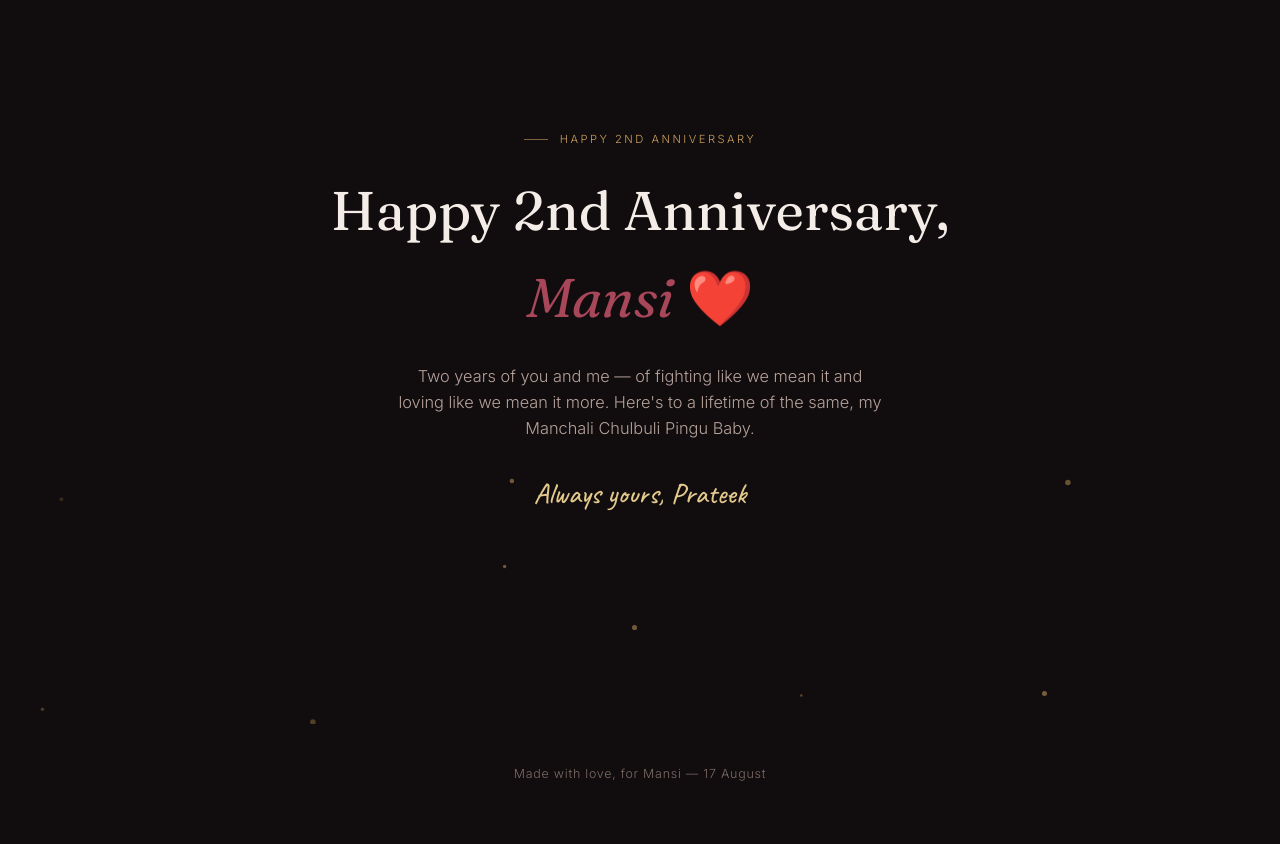
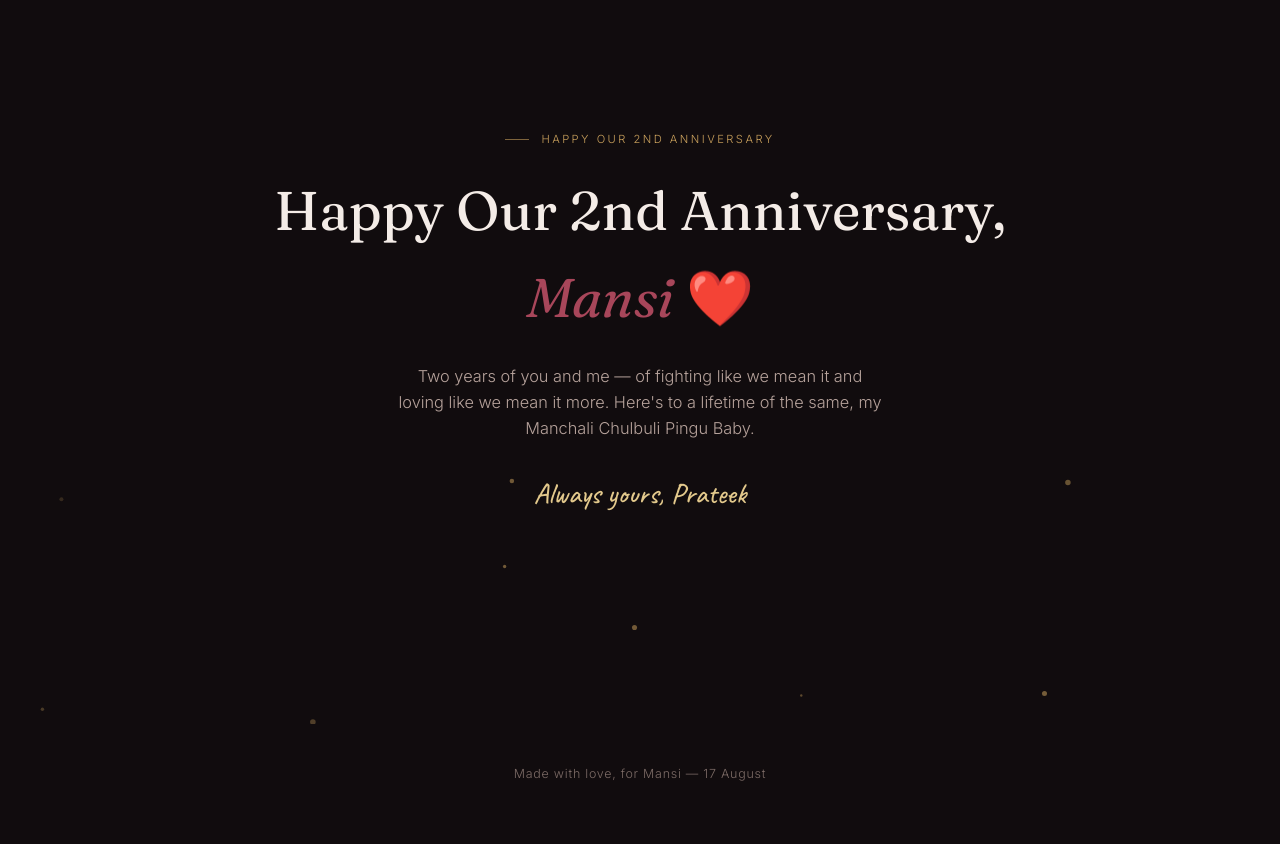
Before and after one commit to yadavprateek084/2nd-anniversary, a plain HTML site: page index.html in a window 1280 px wide. Shown: the part 10440-11284 px from the top of the page. Drawn offline with Linux system fonts and the light colour scheme.

Commit message:
Update anniversary message in index.html

```diff
--- a/index.html
+++ b/index.html
@@ -686,8 +686,8 @@ a{ color:inherit; }
 <section class="finale" id="finale">
   <canvas id="finaleCanvas"></canvas>
   <div class="finale-content">
-    <div class="eyebrow reveal" style="justify-content:center;">Happy 2nd Anniversary</div>
-    <h2 class="finale-title reveal delay-1">Happy 2nd Anniversary,<br><em>Mansi</em> ❤️</h2>
+    <div class="eyebrow reveal" style="justify-content:center;">Happy Our 2nd Anniversary</div>
+    <h2 class="finale-title reveal delay-1">Happy Our 2nd Anniversary,<br><em>Mansi</em> ❤️</h2>
     <p class="finale-msg reveal delay-2">Two years of you and me — of fighting like we mean it and loving like we mean it more. Here's to a lifetime of the same, my Manchali Chulbuli Pingu Baby.</p>
     <p class="finale-final reveal delay-3">Always yours, Prateek</p>
   </div>
```
